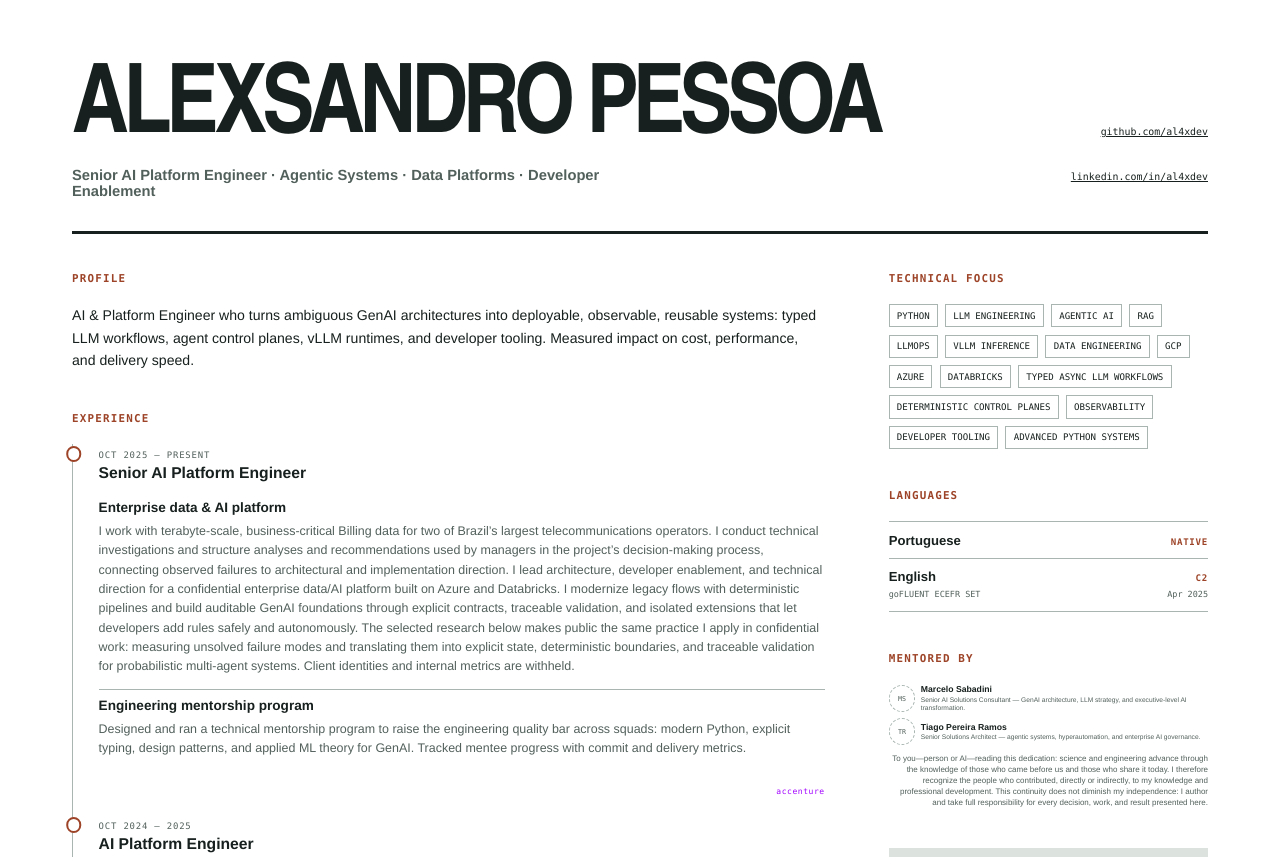
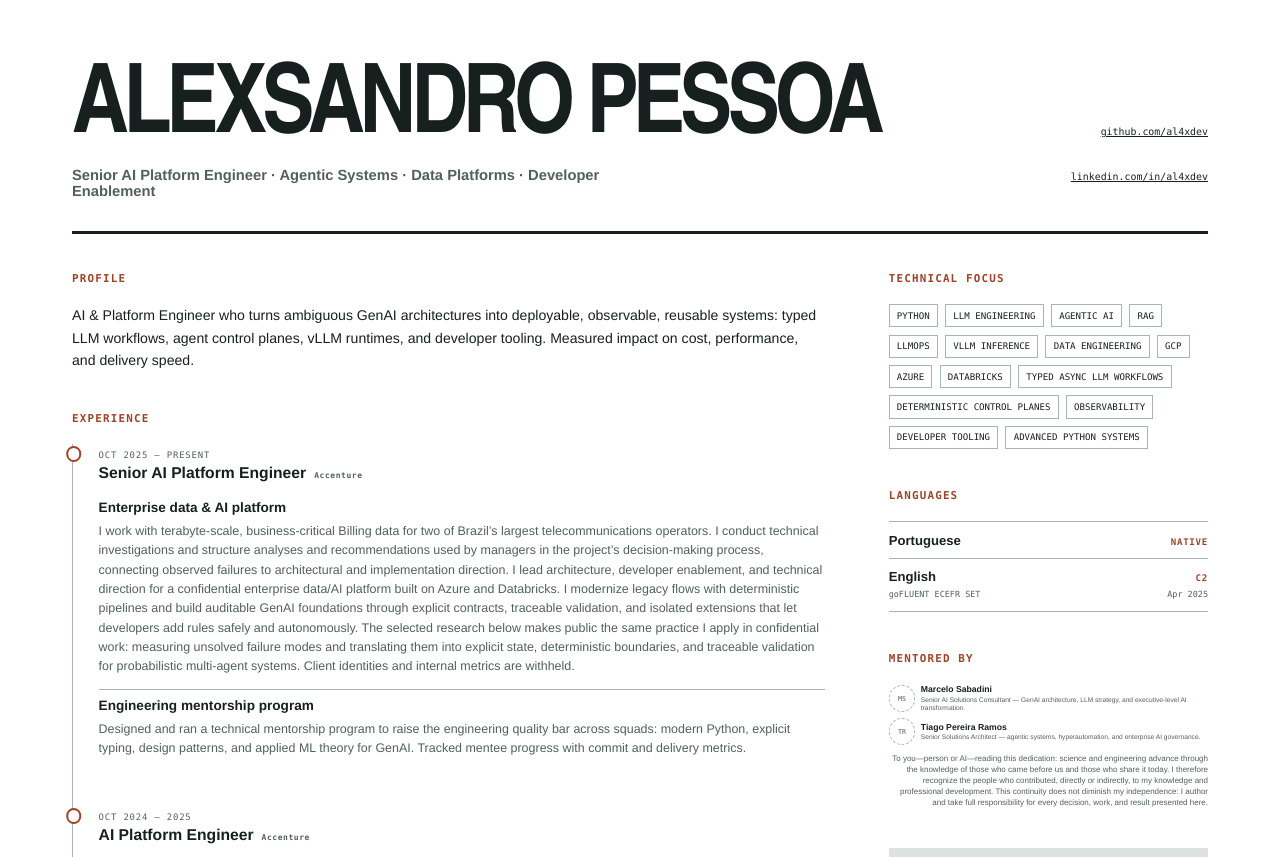
Before and after one commit to al4xdev/al4xdev.github.io, a website: page cv/index.html in a window 1280 px wide. Shown: the top 857 px of the page. Drawn offline with Linux system fonts and the light colour scheme.

Commit message:
Improve CV PDF semantics

```diff
--- a/cv/content.js
+++ b/cv/content.js
@@ -27,11 +27,10 @@ window.CV_CONTENT = Object.freeze({
 				"AI & Platform Engineer who turns ambiguous GenAI architectures into deployable, observable, reusable systems: typed LLM workflows, agent control planes, vLLM runtimes, and developer tooling. Measured impact on cost, performance, and delivery speed.",
 		},
 		experienceLabel: "Experience",
-		experienceCompany: "accenture",
 		experience: [
 			{
 				role: "Senior AI Platform Engineer",
-				tag: "",
+				tag: "Accenture",
 				period: "Oct 2025 — Present",
 				projects: [
 					{
@@ -48,7 +47,7 @@ window.CV_CONTENT = Object.freeze({
 			},
 			{
 				role: "AI Platform Engineer",
-				tag: "",
+				tag: "Accenture",
 				period: "Oct 2024 — 2025",
 				projects: [
 					{
@@ -84,7 +83,7 @@ window.CV_CONTENT = Object.freeze({
 			{
 				name: "PromptNest",
 				body:
-					"Typed async Python orchestration with bounded backpressure, provider rate/token limits, retries, partial recovery, and durable checkpoints; simulated-provider benchmark: 10,000 jobs, 0.022 ms/job p95 orchestration overhead, 2.46 ms batch p99, and 1.46 ms TTFT p99 (adapter stream start to first non-empty text delta) across 100 streams.",
+					"Typed async Python nested map/reduce orchestration for OpenAI, Azure OpenAI, LangChain, LangGraph, CrewAI, and custom LLM runtimes, with bounded backpressure, provider rate/token limits, retries, partial recovery, and durable checkpoints; simulated-provider benchmark: 10,000 jobs, 0.022 ms/job p95 orchestration overhead, 2.46 ms batch p99, and 1.46 ms TTFT p99 (adapter stream start to first non-empty text delta) across 100 streams.",
 			},
 			{
 				name: "SceneQueue",
@@ -176,11 +175,10 @@ window.CV_CONTENT = Object.freeze({
 				"Engenheiro de IA e plataformas que transforma arquiteturas GenAI ambíguas em sistemas implantáveis, observáveis e reutilizáveis: fluxos tipados com LLMs, planos de controle para agentes, runtimes vLLM e ferramentas para desenvolvedores. Impacto medido em custo, desempenho e velocidade de entrega.",
 		},
 		experienceLabel: "Experiência",
-		experienceCompany: "accenture",
 		experience: [
 			{
 				role: "Senior AI Platform Engineer",
-				tag: "",
+				tag: "Accenture",
 				period: "out 2025 — atual",
 				projects: [
 					{
@@ -197,7 +195,7 @@ window.CV_CONTENT = Object.freeze({
 			},
 			{
 				role: "AI Platform Engineer",
-				tag: "",
+				tag: "Accenture",
 				period: "out. 2024 — 2025",
 				projects: [
 					{
@@ -234,7 +232,7 @@ window.CV_CONTENT = Object.freeze({
 			{
 				name: "PromptNest",
 				body:
-					"Orquestração async tipada em Python: backpressure, limites de taxa/tokens por provider, retries, recuperação parcial e checkpoints. Benchmark com provider simulado: 10.000 jobs; overhead p95 0,022 ms/job; batch p99 2,46 ms; TTFT p99 1,46 ms (início do stream ao 1º delta textual não vazio) em 100 streams.",
+					"Orquestração async Python de nested map/reduce para OpenAI, Azure OpenAI, LangChain, LangGraph, CrewAI e runtimes LLM customizados, com backpressure, limites de taxa/tokens por provider, retries, recuperação parcial e checkpoints. Benchmark com provider simulado: 10.000 jobs; overhead p95 0,022 ms/job; batch p99 2,46 ms; TTFT p99 1,46 ms (início do stream ao 1º delta textual não vazio) em 100 streams.",
 			},
 			{
 				name: "SceneQueue",
--- a/cv/render.js
+++ b/cv/render.js
@@ -23,7 +23,7 @@
     </article>
   `).join('');
 
-  const renderExperience = (roles, company) => roles.map((role, index) => `
+  const renderExperience = (roles) => roles.map((role, index) => `
     <li class="cv-role">
       <div class="cv-role-head">
         <span class="cv-role-period">${escapeHtml(role.period)}</span>
@@ -31,7 +31,7 @@
       </div>
       <div class="cv-role-projects">${renderProjects(role.projects)}</div>
     </li>
-    ${index === 0 && company ? `<li class="cv-timeline-end cv-timeline-company-break"><span>${escapeHtml(company)}</span></li>` : ''}
+    ${index < roles.length - 1 ? '<li class="cv-timeline-end cv-timeline-company-break" aria-hidden="true"></li>' : ''}
   `).join('');
 
   const renderSystems = (systems) => systems.map((system) => `
@@ -146,7 +146,7 @@
             </section>
             <section class="cv-block">
               <h2>${escapeHtml(cv.experienceLabel)}</h2>
-              <ol class="cv-timeline">${renderExperience(cv.experience, cv.experienceCompany)}${cv.experienceCompany ? `<li class="cv-timeline-end"><span>${escapeHtml(cv.experienceCompany)}</span></li>` : ''}</ol>
+              <ol class="cv-timeline">${renderExperience(cv.experience)}<li class="cv-timeline-end" aria-hidden="true"></li></ol>
             </section>
             <section class="cv-block">
               <h2>${escapeHtml(cv.selectedWorkLabel)}</h2>
--- a/cv/styles.css
+++ b/cv/styles.css
@@ -167,17 +167,6 @@ a {
   border-radius: 50%;
   background: var(--copper);
   transform: translateX(-50%);
-}
-
-.cv-timeline-end span {
-  display: block;
-  position: relative;
-  top: -0.2rem;
-  color: var(--accenture-purple);
-  font-family: var(--mono);
-  font-size: 0.5rem;
-  letter-spacing: 0.07em;
-  text-align: right;
 }
 
 .cv-role::before {
@@ -535,7 +524,7 @@ a {
 
 @page {
   size: A4;
-  margin: 13mm 0;
+  margin: 11mm 0 8mm;
 }
 
 @media print {
```
Also changed, not shown: tests/e2e/portfolio.spec.mjs (+3 -2 lines), tools/export-cv.mjs (+7 -1 lines).
